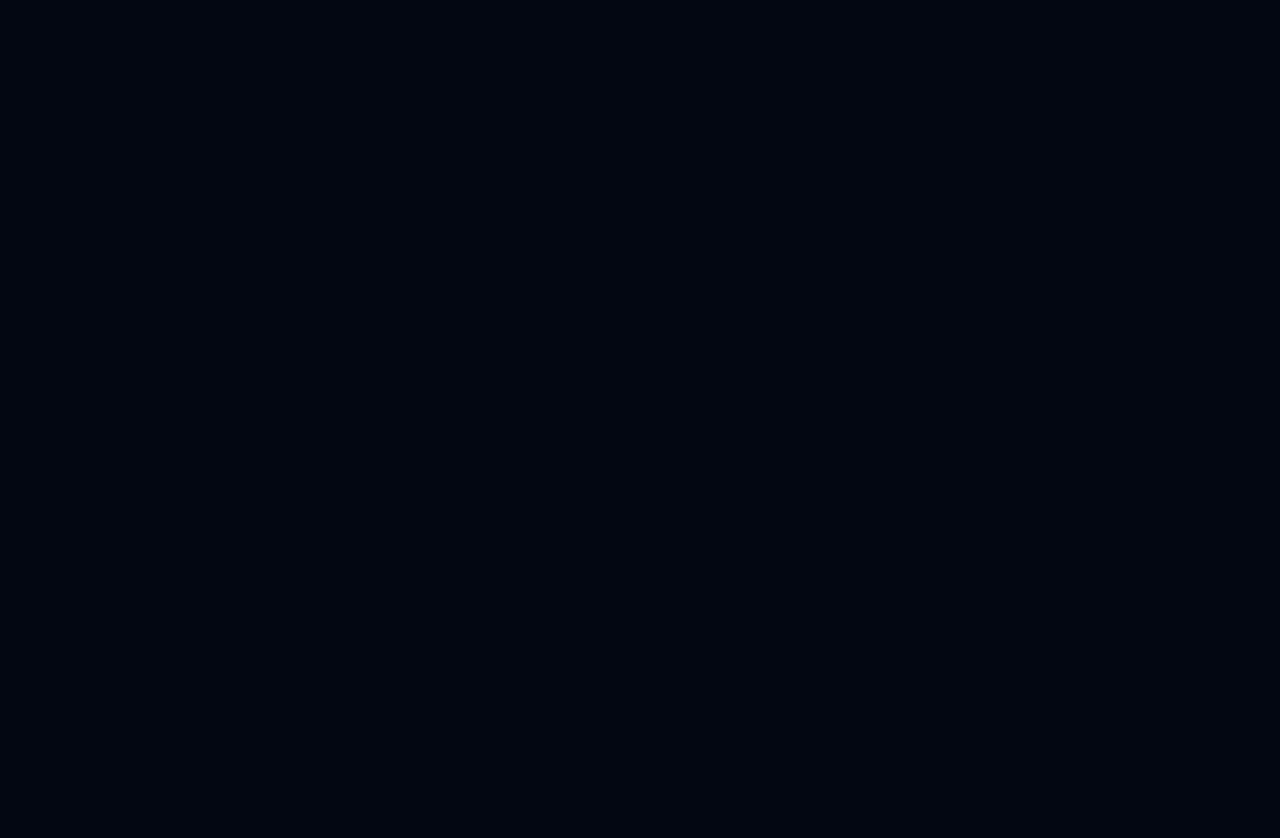
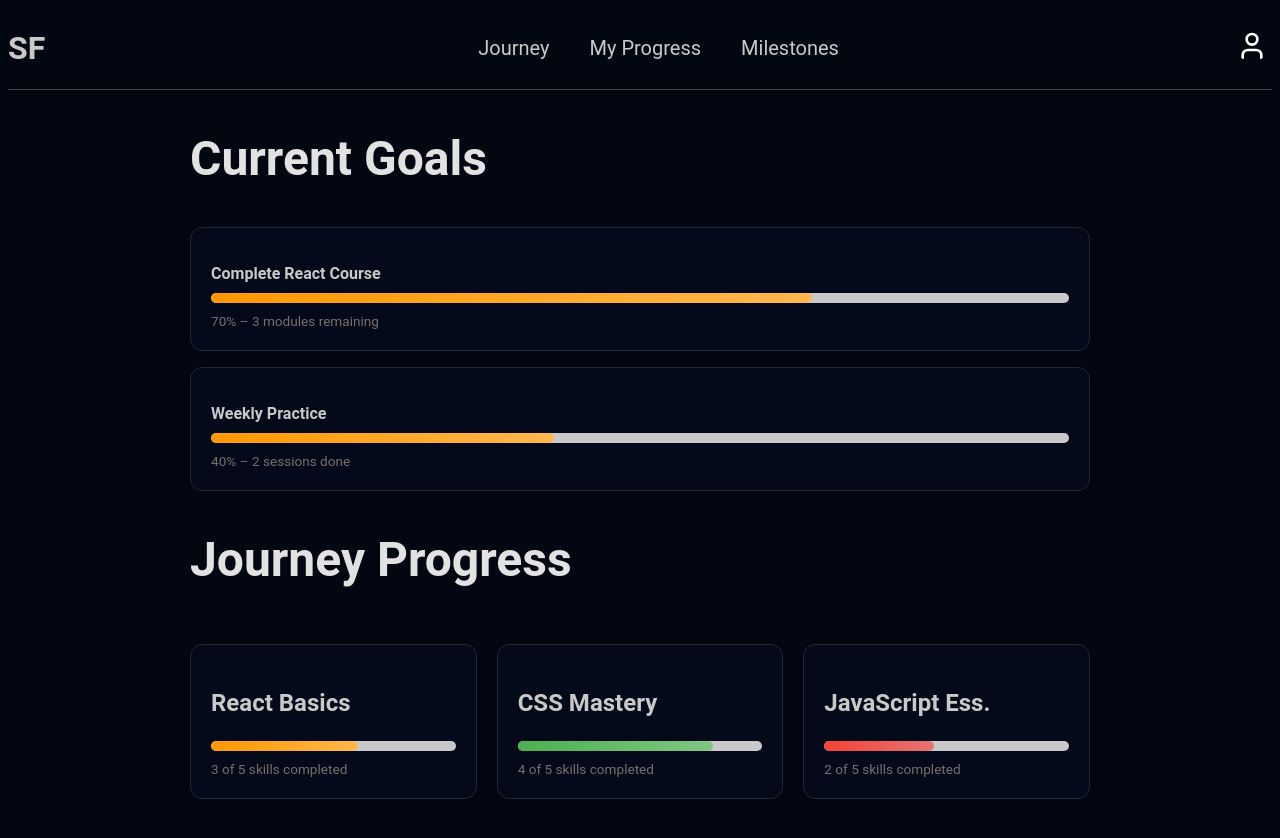
Before and after one commit to zaki-s/SF-PHASE4-FE, a React (Vite) app: page /progress in a window 1280 px wide. Before the commit this address had no page. Shown: the top 838 px of the page. Before the commit the page ends 800 px from the top, so only its background shows below. Built offline with nearby package versions, Linux system fonts and the light colour scheme.

Commit message:
built the progress page and styled it

```diff
--- a/src/App.jsx
+++ b/src/App.jsx
@@ -3,6 +3,7 @@
 import { BrowserRouter as Router, Routes, Route } from 'react-router-dom';
 import HomePage from "./pages/HomePage.jsx";
 import JourneyPage from './pages/JourneyPage.jsx';
+import MyProgress from './pages/MyProgress.jsx';
 
 function App() {
   return (
@@ -10,6 +11,7 @@ function App() {
       <Routes>
         <Route path="/" element={<HomePage />} />
         <Route path="/journey" element={<JourneyPage />} />
+        <Route path="/progress" element={<MyProgress />} />
       </Routes>
     </Router>
   )
--- a/src/pages/JourneyPage.jsx
+++ b/src/pages/JourneyPage.jsx
@@ -37,8 +37,6 @@ const JourneyPage = () => {
                         <li>Journey</li>
                         <li>My Progress</li>
                         <li>Milestones</li>
-                        <li>Contacts</li>
-                        <li>FAQ's</li>
                     </ul>
                 </div>
                 <div className="profile" onClick={toggleDropdown} onBlur={closeDropdown} tabIndex="0">
--- a/src/pages/MyProgress.jsx
+++ b/src/pages/MyProgress.jsx
@@ -0,0 +1,96 @@
+import React, { useEffect, useState } from 'react';
+import '../styles/MyProgress.css';
+import userIcon from '../assets/user.svg';
+import profileIcon from '../assets/profile.svg';
+import settingsIcon from '../assets/settings.svg';
+import logoutIcon from '../assets/logout.svg';
+
+const MyProgress = () => {
+  const [scrolled, setScrolled] = useState(false);
+  const [showDropdown, setShowDropdown] = useState(false);
+
+  useEffect(() => {
+    const handleScroll = () => setScrolled(window.scrollY > 10);
+    window.addEventListener('scroll', handleScroll);
+    return () => window.removeEventListener('scroll', handleScroll);
+  }, []);
+
+  const toggleDropdown = () => setShowDropdown(prev => !prev);
+  const closeDropdown = () => setShowDropdown(false);
+
+  return (
+    <div className="progresspage">
+      <div className={`navbar ${scrolled ? 'navbar-scrolled' : ''}`}>
+        <h1 className="logo">SF</h1>
+        <ul className="navlist">
+          <li>Journey</li>
+          <li className="active">My Progress</li>
+          <li>Milestones</li>
+        </ul>
+        <div className="profile" onClick={toggleDropdown} onBlur={closeDropdown} tabIndex="0">
+          <img src={userIcon} alt="User Icon" width={32} className="profileicon" />
+          {showDropdown && (
+            <div className="dropdown-menu">
+              <div className="dropdown-header">
+                <p className="username">Anonymous</p>
+              </div>
+              <ul>
+                <li><img src={profileIcon} alt="Profile" /> My Profile</li>
+                <li><img src={settingsIcon} alt="Settings" /> Settings</li>
+                <li className="logout"><img src={logoutIcon} alt="Logout" /> Logout</li>
+              </ul>
+            </div>
+          )}
+        </div>
+      </div>
+
+      <div className="progress-content">
+        <h2>Current Goals</h2>
+        <div className="goal-card">
+          <p className="goal-title">Complete React Course</p>
+          <div className="progress-bar-container">
+            <div className="progress-bar medium" style={{ width: '70%' }}></div>
+          </div>
+          <span className="progress-label">70% – 3 modules remaining</span>
+        </div>
+
+        <div className="goal-card">
+          <p className="goal-title">Weekly Practice</p>
+          <div className="progress-bar-container">
+            <div className="progress-bar medium" style={{ width: '40%' }}></div>
+          </div>
+          <span className="progress-label">40% – 2 sessions done</span>
+        </div>
+
+        <h2>Journey Progress</h2>
+        <div className="journey-grid">
+          <div className="journey-card">
+            <h3>React Basics</h3>
+            <div className="progress-bar-container">
+              <div className="progress-bar medium" style={{ width: '60%' }}></div>
+            </div>
+            <span className="progress-label">3 of 5 skills completed</span>
+          </div>
+
+          <div className="journey-card">
+            <h3>CSS Mastery</h3>
+            <div className="progress-bar-container">
+              <div className="progress-bar high" style={{ width: '80%' }}></div>
+            </div>
+            <span className="progress-label">4 of 5 skills completed</span>
+          </div>
+
+          <div className="journey-card">
+            <h3>JavaScript Ess.</h3>
+            <div className="progress-bar-container">
+              <div className="progress-bar low" style={{ width: '45%' }}></div>
+            </div>
+            <span className="progress-label">2 of 5 skills completed</span>
+          </div>
+        </div>
+      </div>
+    </div>
+  );
+};
+
+export default MyProgress;
--- a/src/styles/HomePage.css
+++ b/src/styles/HomePage.css
@@ -10,6 +10,8 @@
     overflow: hidden;
 }
 
+
+/*navbar*/
 .navbar {
     display: flex;
     justify-content: space-between !important;
--- /dev/null
+++ b/src/styles/MyProgress.css
@@ -0,0 +1,77 @@
+
+.progresspage {
+    margin: 0;
+    color: #cac8c8;
+    overflow: hidden;
+}
+
+.progress-content {
+    max-width: 900px;
+    margin: 40px auto;
+    padding: 0 20px;
+}
+
+h2 {
+    font-size: 3rem;
+    margin-top: 40px;
+    color: #e2e2e2;
+}
+
+h3 {
+    font-size: 1.5rem;
+    background-color: #040a1a;
+}
+
+.goal-card, .journey-card {
+    border: 1px solid #1F2937;
+    background-color: #040a1a;
+    border-radius: 12px;
+    padding: 20px;
+    margin: 16px 0;
+    box-shadow: 0 2px 6px rgba(0,0,0,0.05);
+}
+
+.goal-title {
+    background-color: #040a1a;
+    font-weight: 600;
+    margin-bottom: 10px;
+}
+
+.progress-bar-container {
+    background-color: #c9c9c9;
+    border-radius: 8px;
+    height: 10px;
+    overflow: hidden;
+    margin-bottom: 8px;
+}
+
+.progress-label {
+    background-color: #040a1a;
+    font-size: 0.85rem;
+    color: #796e6e;
+}
+
+.journey-grid {
+    display: grid;
+    grid-template-columns: repeat(auto-fit, minmax(260px, 1fr));
+    gap: 20px;
+}
+
+
+.progress-bar {
+  height: 100%;
+  transition: width 0.3s ease-in-out;
+  border-radius: 8px;
+}
+
+.progress-bar.low {
+  background: linear-gradient(to right, #f44336, #e57373); /* red */
+}
+
+.progress-bar.medium {
+  background: linear-gradient(to right, #ff9800, #ffb74d); /* orange */
+}
+
+.progress-bar.high {
+  background: linear-gradient(to right, #4caf50, #81c784); /* green */
+}
```
Also changed, not shown: src/styles/MyProgress.jsx (deleted).
